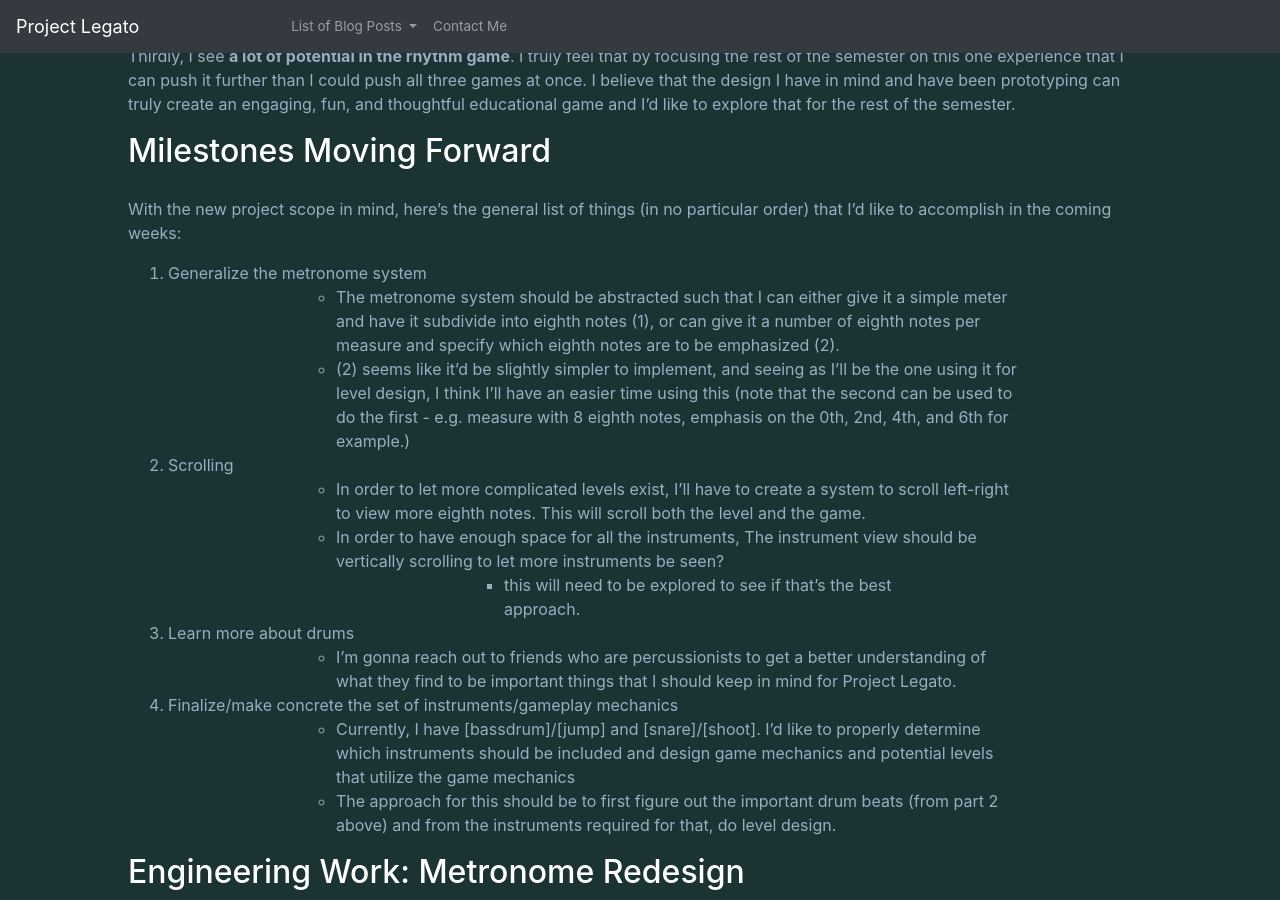
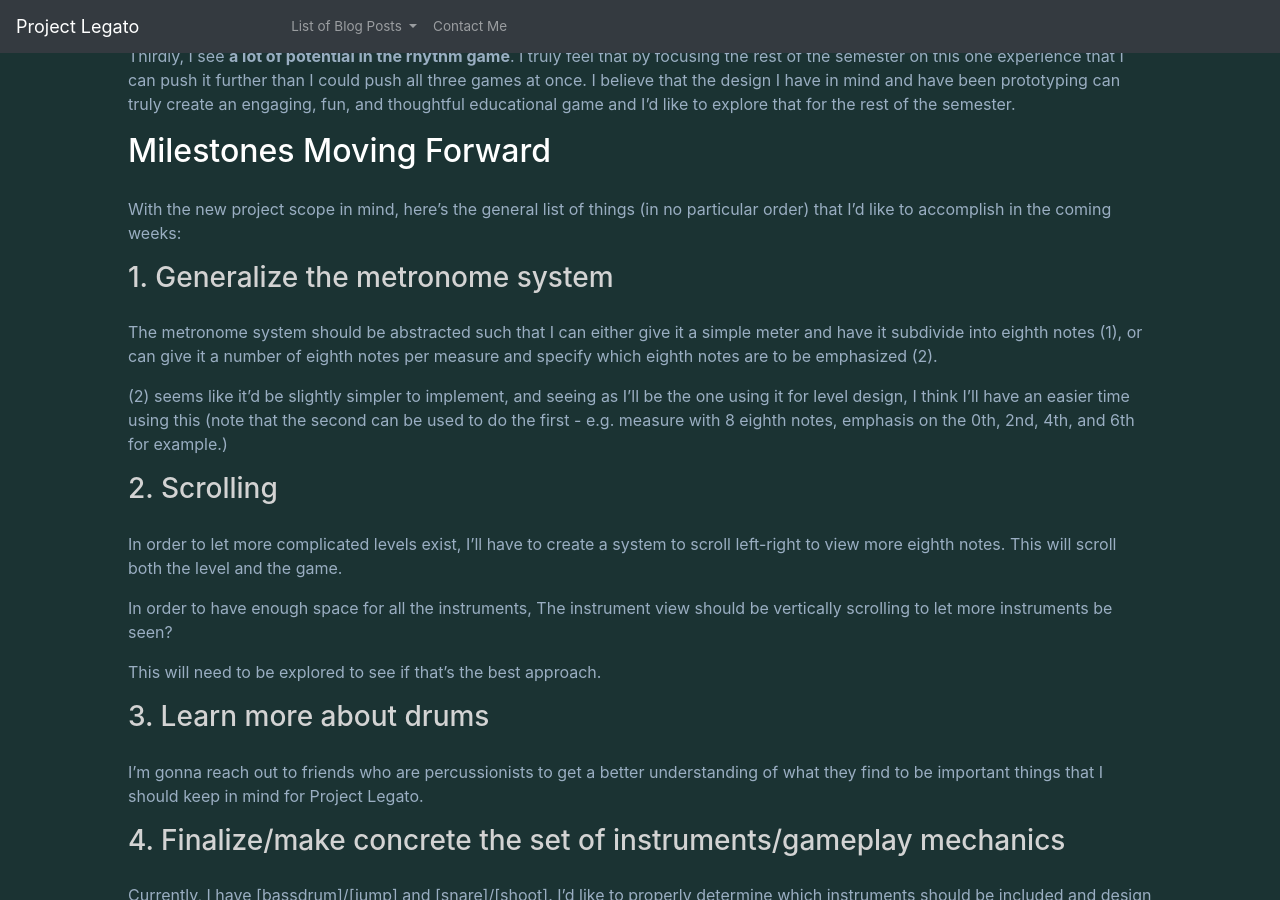
Before and after one commit to projectlegato/projectlegato.github.io, a Jekyll site: the page built from _posts/2019-10-15-engineering-work.md, in a window 1280 px wide and 900 px high, scrolled down 567 px. Built offline with Jekyll 4.4.1, drawn with Linux system fonts in a browser that asks for light colours.

Commit message:
fix styles

```diff
--- a/_posts/2019-10-15-engineering-work.md
+++ b/_posts/2019-10-15-engineering-work.md
@@ -23,18 +23,30 @@ Thirdly, I see **a lot of potential in the rhythm game**. I truly feel that by f
 
 With the new project scope in mind, here's the general list of things (in no particular order) that I'd like to accomplish in the coming weeks:
 
-1. Generalize the metronome system
-   * The metronome system should be abstracted such that I can either give it a simple meter and have it subdivide into eighth notes (1), or can give it a number of eighth notes per measure and specify which eighth notes are to be emphasized (2).
-   * (2) seems like it'd be slightly simpler to implement, and seeing as I'll be the one using it for level design, I think I'll have an easier time using this (note that the second can be used to do the first - e.g. measure with 8 eighth notes, emphasis on the 0th, 2nd, 4th, and 6th for example.)
-2. Scrolling
-   * In order to let more complicated levels exist, I'll have to create a system to scroll left-right to view more eighth notes. This will scroll both the level and the game.
-   * In order to have enough space for all the instruments, The instrument view should be vertically scrolling to let more instruments be seen?
-     * this will need to be explored to see if that's the best approach.
-3. Learn more about drums
-   * I'm gonna reach out to friends who are percussionists to get a better understanding of what they find to be important things that I should keep in mind for Project Legato.
-4. Finalize/make concrete the set of instruments/gameplay mechanics
-   * Currently, I have [bassdrum]/[jump] and [snare]/[shoot]. I'd like to properly determine which instruments should be included and design game mechanics and potential levels that utilize the game mechanics
-   * The approach for this should be to first figure out the important drum beats (from part 2 above) and from the instruments required for that, do level design.
+### 1. Generalize the metronome system
+
+
+The metronome system should be abstracted such that I can either give it a simple meter and have it subdivide into eighth notes (1), or can give it a number of eighth notes per measure and specify which eighth notes are to be emphasized (2).
+
+(2) seems like it'd be slightly simpler to implement, and seeing as I'll be the one using it for level design, I think I'll have an easier time using this (note that the second can be used to do the first - e.g. measure with 8 eighth notes, emphasis on the 0th, 2nd, 4th, and 6th for example.)
+
+### 2. Scrolling
+
+In order to let more complicated levels exist, I'll have to create a system to scroll left-right to view more eighth notes. This will scroll both the level and the game.
+
+In order to have enough space for all the instruments, The instrument view should be vertically scrolling to let more instruments be seen?
+
+This will need to be explored to see if that's the best approach.
+
+### 3. Learn more about drums
+
+I'm gonna reach out to friends who are percussionists to get a better understanding of what they find to be important things that I should keep in mind for Project Legato.
+
+### 4. Finalize/make concrete the set of instruments/gameplay mechanics
+
+Currently, I have [bassdrum]/[jump] and [snare]/[shoot]. I'd like to properly determine which instruments should be included and design game mechanics and potential levels that utilize the game mechanics
+
+The approach for this should be to first figure out the important drum beats (from part 2 above) and from the instruments required for that, do level design.
 
 
 ## Engineering Work: Metronome Redesign
```
